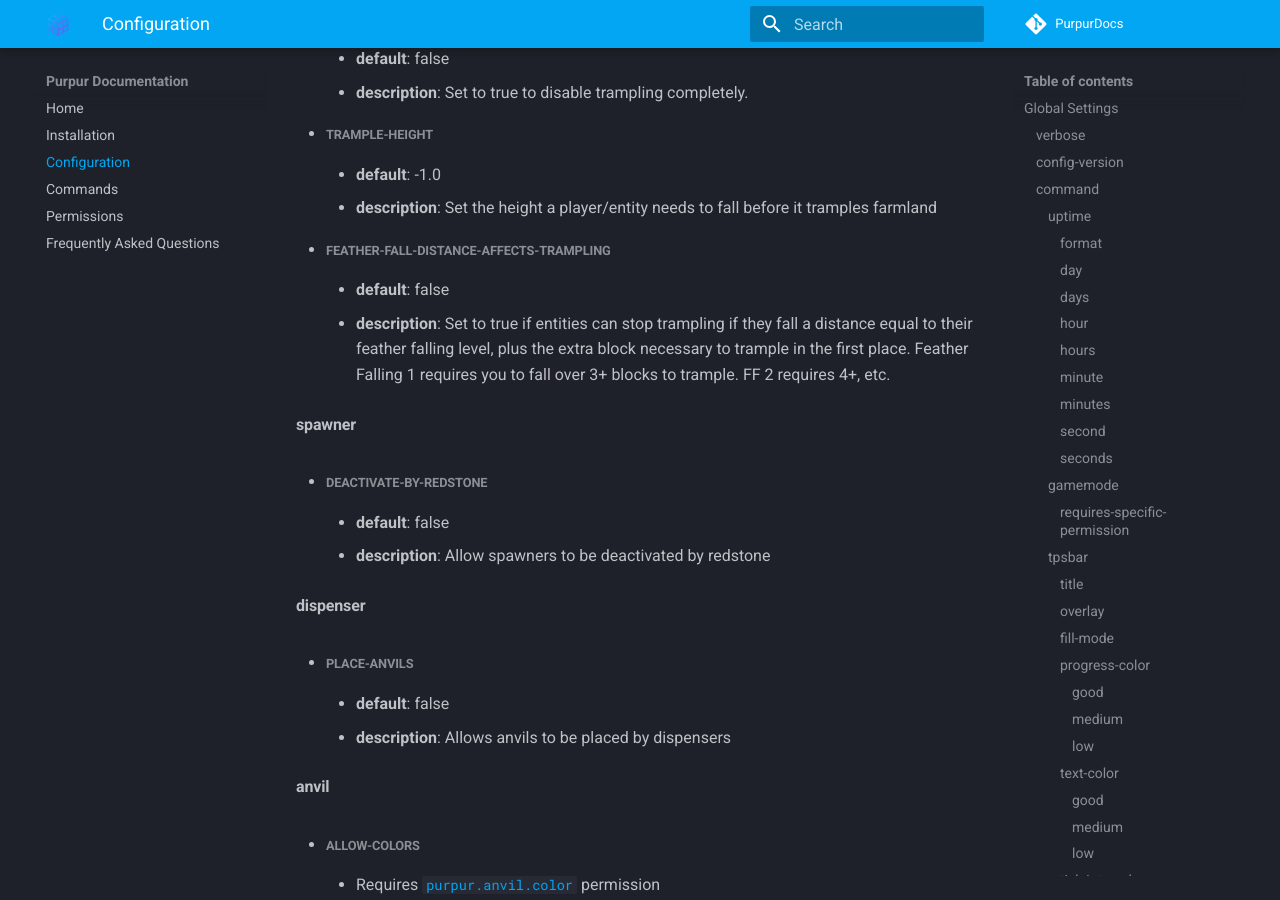
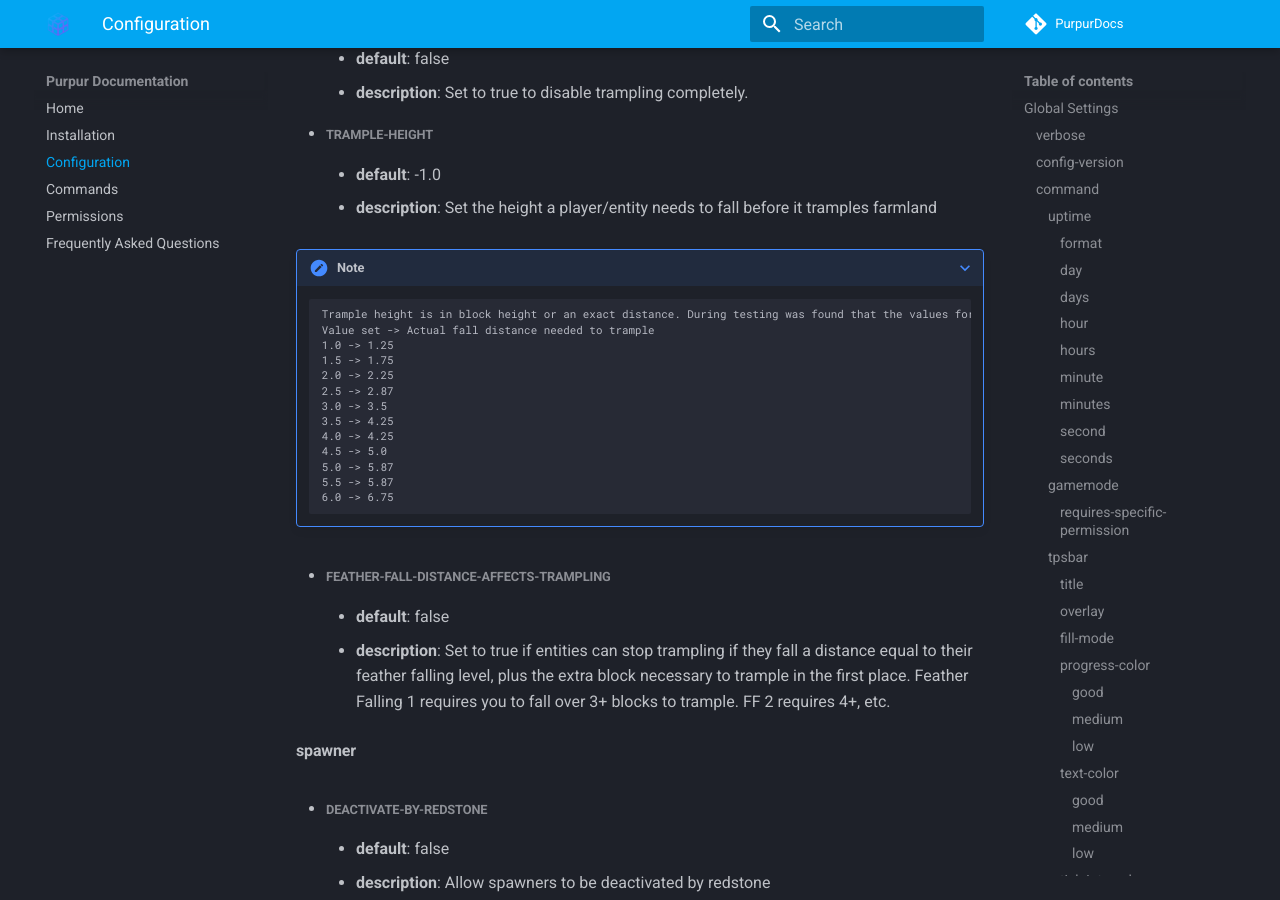
Before and after one commit to PurpurMC/PurpurDocs, an MkDocs documentation site: the page built from mkdocs/Configuration.md, in a window 1280 px wide and 900 px high, scrolled down 22688 px. Built offline with MkDocs 1.6.1 and Material for MkDocs 9.7.7, drawn with Linux system fonts in a browser that asks for light colours; comment, search, counter and statistics services are not loaded; some of the changed text lies outside the part shown.

Commit message:
fix suggestions

```diff
--- a/mkdocs/Configuration.md
+++ b/mkdocs/Configuration.md
@@ -588,6 +588,22 @@ World settings are on a per-world basis. The child-node `default` is used for al
 * ##### trample-height
     - **default**: -1.0
     - **description**: Set the height a player/entity needs to fall before it tramples farmland
+
+???+ note "Note"
+        Trample height is in block height or an exact distance. During testing was found that the values for fallDistance are very inconsistent. The results of these tests can be found here:
+        Value set -> Actual fall distance needed to trample
+        1.0 -> 1.25
+        1.5 -> 1.75
+        2.0 -> 2.25
+        2.5 -> 2.87
+        3.0 -> 3.5
+        3.5 -> 4.25
+        4.0 -> 4.25
+        4.5 -> 5.0
+        5.0 -> 5.87
+        5.5 -> 5.87
+        6.0 -> 6.75
+
 * ##### feather-fall-distance-affects-trampling
     - **default**: false
     - **description**: Set to true if entities can stop trampling if they fall a distance equal to their feather falling level, plus the extra block necessary to trample in the first place. Feather Falling 1 requires you to fall over 3+ blocks to trample. FF 2 requires 4+, etc.
```
Also changed, not shown: other parts of mkdocs/Configuration.md (+0 -6 lines), mkdocs/index.md (+1 -1 lines).
